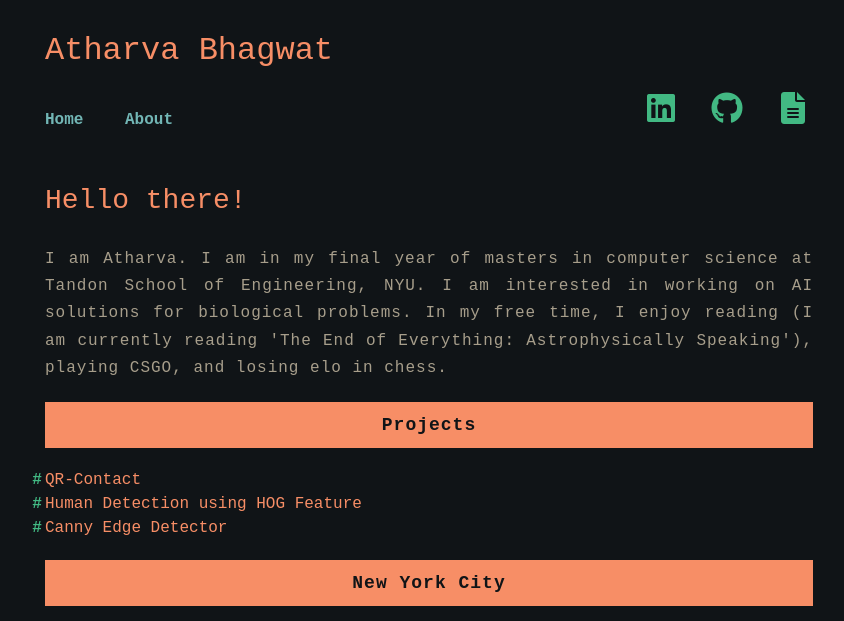
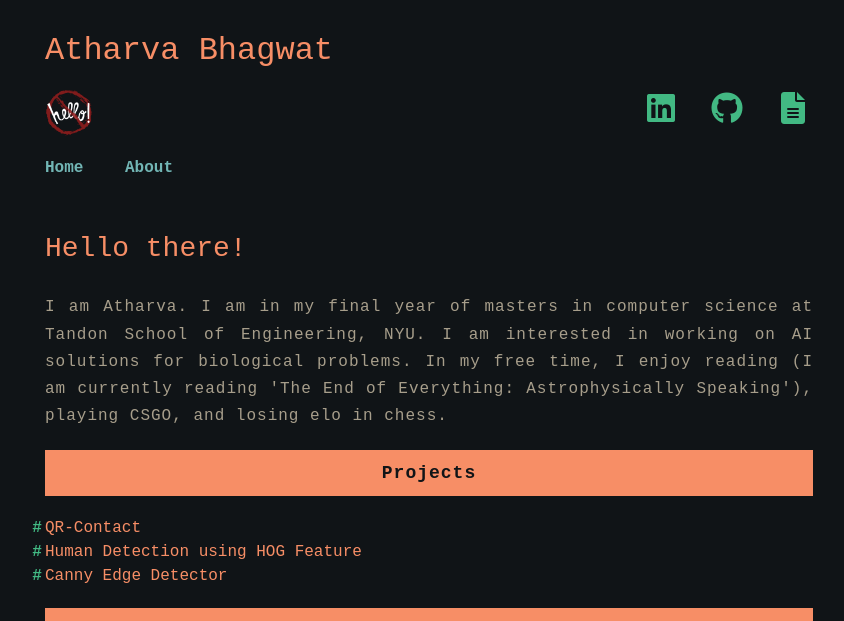
Before and after one commit to atharva-bhagwat/atharva-bhagwat.github.io, a Jekyll site: the page built from index.html, in a window 1280 px wide. Shown: the top 621 px of the page, without its empty margins (211-1055 px from the left). Built offline with Jekyll 4.4.1, drawn with Linux system fonts in a browser that asks for light colours; the list of posts is cut into pages by our own code.

Commit message:
Update nohello

```diff
--- a/_includes/footer.html
+++ b/_includes/footer.html
@@ -1,7 +1,6 @@
 <footer id="contact">
 	<p>
 		{{site.data.extra.list.footer_bio}}
-		<a href="https://nohello.club" target="_blank" title="No Hello Club"><img src="images/nohello.png"></a>
 	</p>
 	<p>
 		Thanks to <a href='https://github.com/sharadcodes/jekyll-theme-dark-reader' target="_blank">sharadcodes</a>.<br>
--- a/_includes/header.html
+++ b/_includes/header.html
@@ -2,6 +2,7 @@
 	<a href="{{site.baseurl}}/" style="text-align: left !important; text-decoration: none !important;">
 		<h3>{{site.title}}</h3>
 	</a>
+	<a href="https://nohello.club" target="_blank" title="No Hello Club"><img src="images/nohello.png" width="48" height="48"></a>
 	<div class="parent" style="text-align: right !important; float: right !important;">
 		<div class="row">
 			<div class="column">
```
